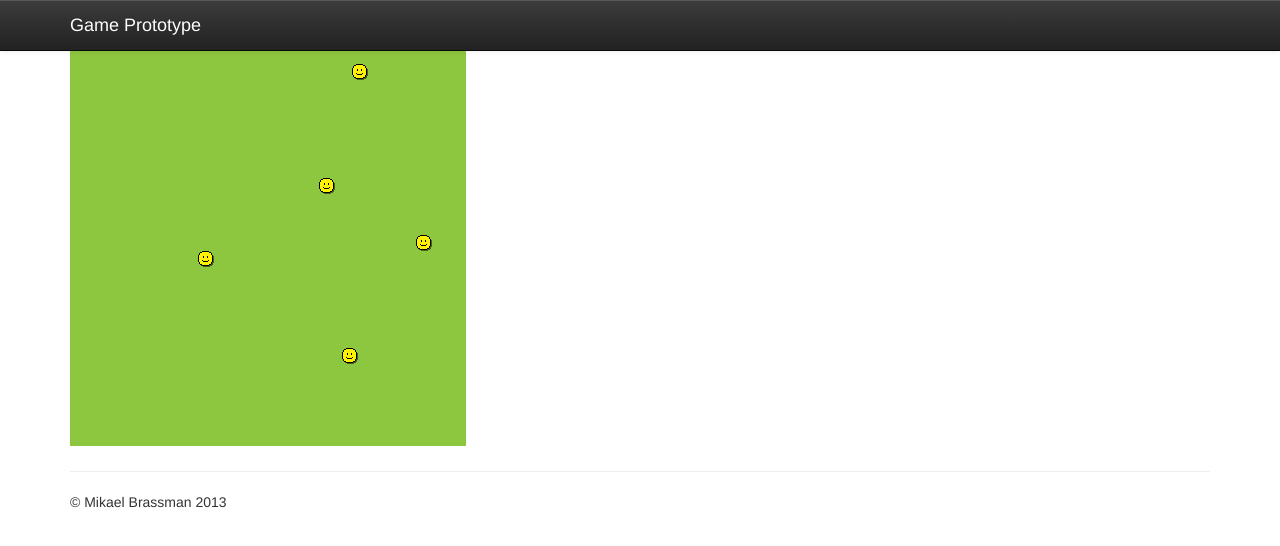
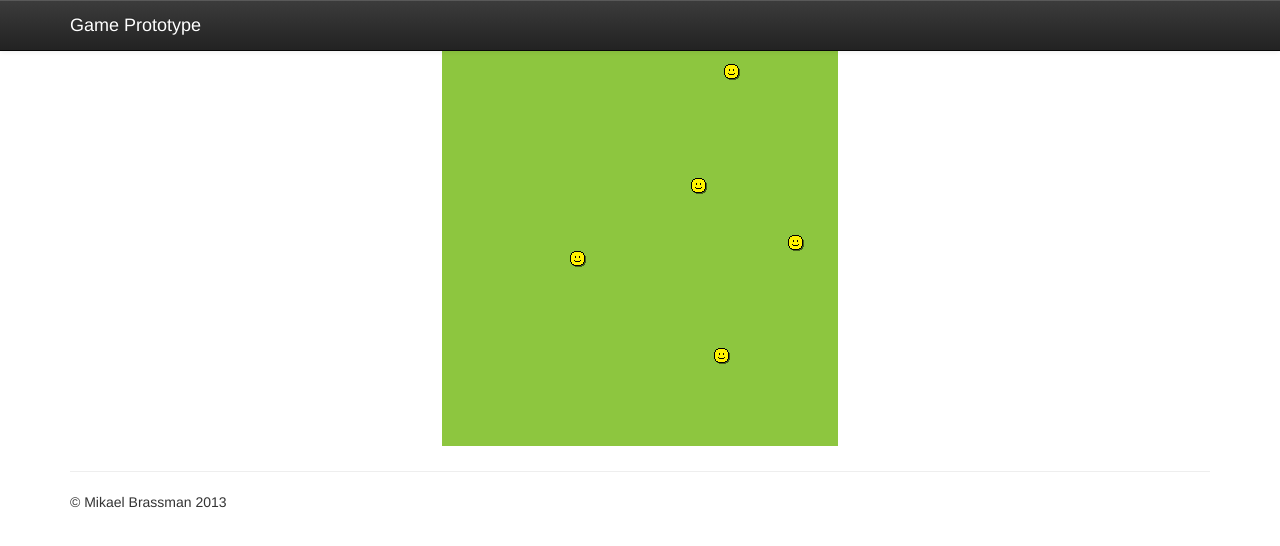
Before and after one commit to spoike/html5-game, a website with bundled scripts: page www/index.html in a window 1280 px wide. Both pictures are taken after a click on the link "Game Prototype". Built offline with nearby package versions, Linux system fonts and the light colour scheme.

Commit message:
Cleaning up events a bit, centering

```diff
--- a/www/index.html
+++ b/www/index.html
@@ -38,10 +38,10 @@
     <div class="container">
       <!-- Example row of columns -->
       <div class="row">
-        <div class="col-lg-12">
-			<canvas id="game" width="396" height="396" style="cursor: none;">
-				<p>Your browser doesn't support canvas.</p>
-			</canvas>
+        <div class="col-lg-12" style="text-align: center;">
+          <canvas id="game" width="396" height="396" style="cursor: none;">
+            <p>Your browser doesn't support canvas.</p>
+          </canvas>
         </div>
       </div>
 
--- a/www/scripts/game/game.js
+++ b/www/scripts/game/game.js
@@ -71,8 +71,8 @@ define(['random', 'preloader', 'objs/happy', 'objs/background', 'objs/cursor'],
 		// Set up user events
 		var canvas = document.getElementById('game');
 		canvas.addEventListener('click', function(evt) {
-			var x = evt.offsetX - canvas.offsetLeft + 8;
-			var y = evt.offsetY - canvas.offsetTop - 8;
+			var x = evt.offsetX + 8;
+			var y = evt.offsetY - 8;
 
 			var i;
 			for (i = 0; i < sprites.length; i++) {
@@ -89,8 +89,8 @@ define(['random', 'preloader', 'objs/happy', 'objs/background', 'objs/cursor'],
 		});
 
 		document.addEventListener('mousemove', function(evt) {
-			var x = evt.offsetX - canvas.offsetLeft;
-			var y = evt.offsetY - canvas.offsetTop - 16;
+			var x = evt.offsetX;
+			var y = evt.offsetY;
 
 			cursor.x = x;
 			cursor.y = y;
--- a/www/scripts/game/objs/cursor.js
+++ b/www/scripts/game/objs/cursor.js
@@ -10,7 +10,7 @@ define(['sprite'], function(s) {
 	};
 
 	Cursor.prototype.render = function(ctx) {
-		if (this.isVisible) this.sprite.render(ctx, this.x, this.y);
+		if (this.isVisible) this.sprite.render(ctx, this.x, this.y - 16);
 	};
 
 	exports.create = function(atlas) {
```
